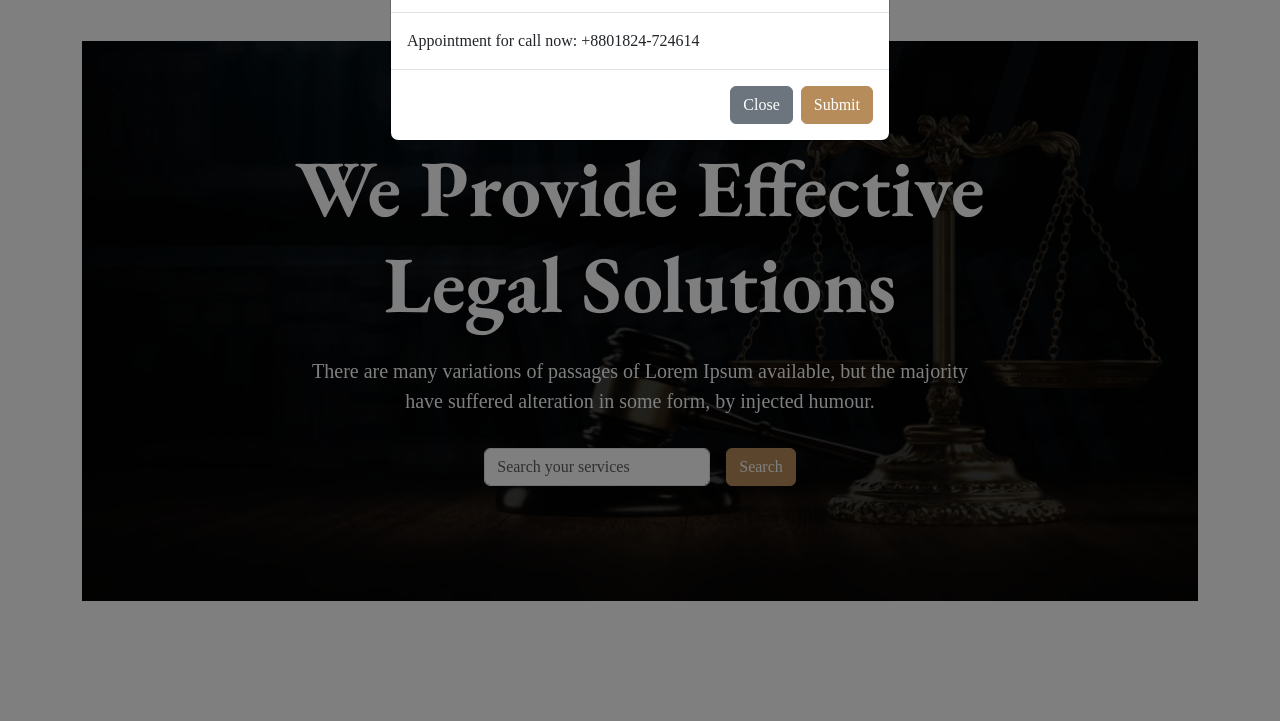
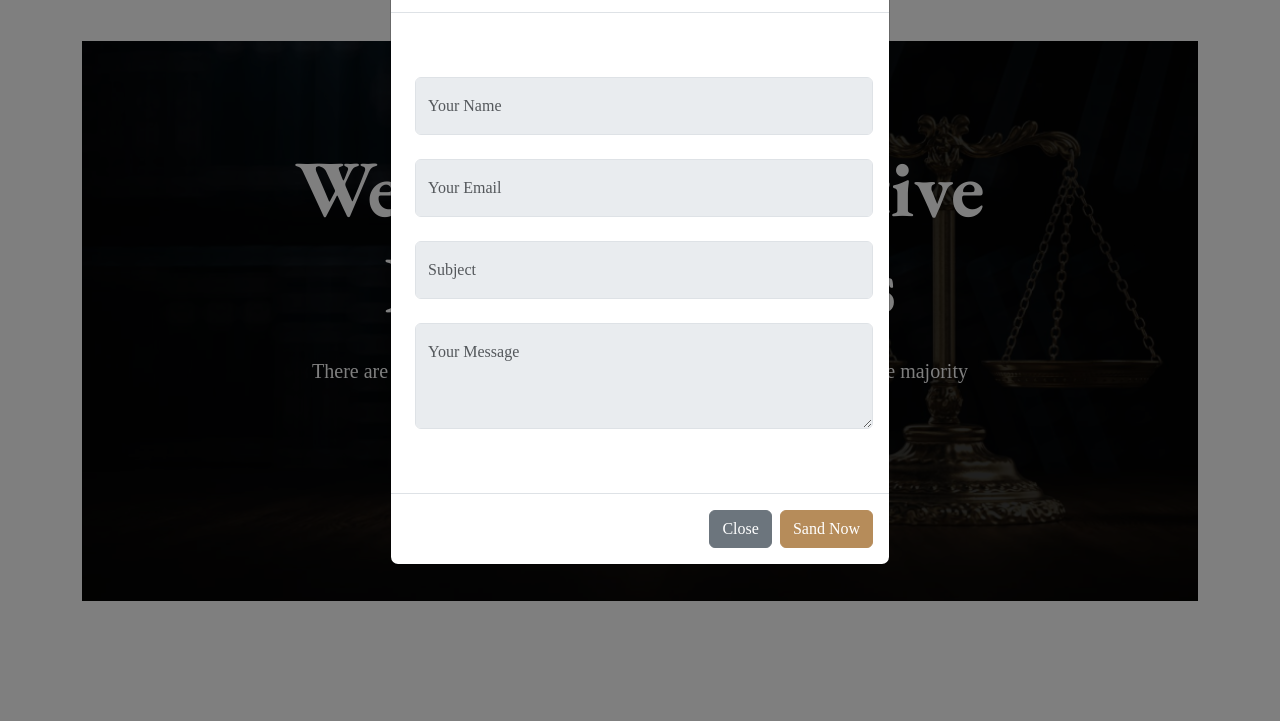
Before and after one commit to mohammadibrahim20/legal-house, a plain HTML site: page index.html in a window 1280 px wide. Both pictures are taken after a click on the button "Free Consultation". Shown: the part 79-800 px from the top of the page. Drawn offline with nearby package versions, Linux system fonts and the light colour scheme.

Commit message:
final Submit

```diff
--- a/index.html
+++ b/index.html
@@ -62,18 +62,37 @@
                   <button type="button" class="btn-close" data-bs-dismiss="modal" aria-label="Close"></button>
                 </div>
                 <div class="modal-body">
-                  Appointment for call now: +8801824-724614
+                  <form class="my-5 ms-2" action="">
+                    <div class="mb-4">
+                      <input type="text" class="form-control bg-body-secondary py-3" id="exampleFormControlInput1"
+                        placeholder="Your Name">
+                    </div>
+                    <div class="mb-4">
+                      <input type="email" class="form-control bg-body-secondary py-3" id="exampleFormControlInput1"
+                        placeholder="Your Email">
+                    </div>
+                    <div class="mb-4">
+                      <input type="text" class="form-control bg-body-secondary py-3" id="exampleFormControlInput1"
+                        placeholder="Subject">
+                    </div>
+
+                    <div class="mb-4">
+                      <textarea class="form-control bg-body-secondary py-3" rows="3"
+                        placeholder="Your Message"></textarea>
+                    </div>
+                  </form>
                 </div>
-                <div class="modal-footer">
-                  <button type="button" class="btn btn-secondary" data-bs-dismiss="modal">Close</button>
-                  <button type="button" class="btn btn-primary">Submit</button>
-                </div>
+
+              <div class="modal-footer">
+                <button type="button" class="btn btn-secondary" data-bs-dismiss="modal">Close</button>
+                <button type="submit" class="btn btn-primary">Sand Now</button>
               </div>
             </div>
           </div>
-          <!-- modal end -->
+        </div>
+        <!-- modal end -->
 
-        </div>
+      </div>
       </div>
     </nav>
     <!-- Banner Section -->
```
